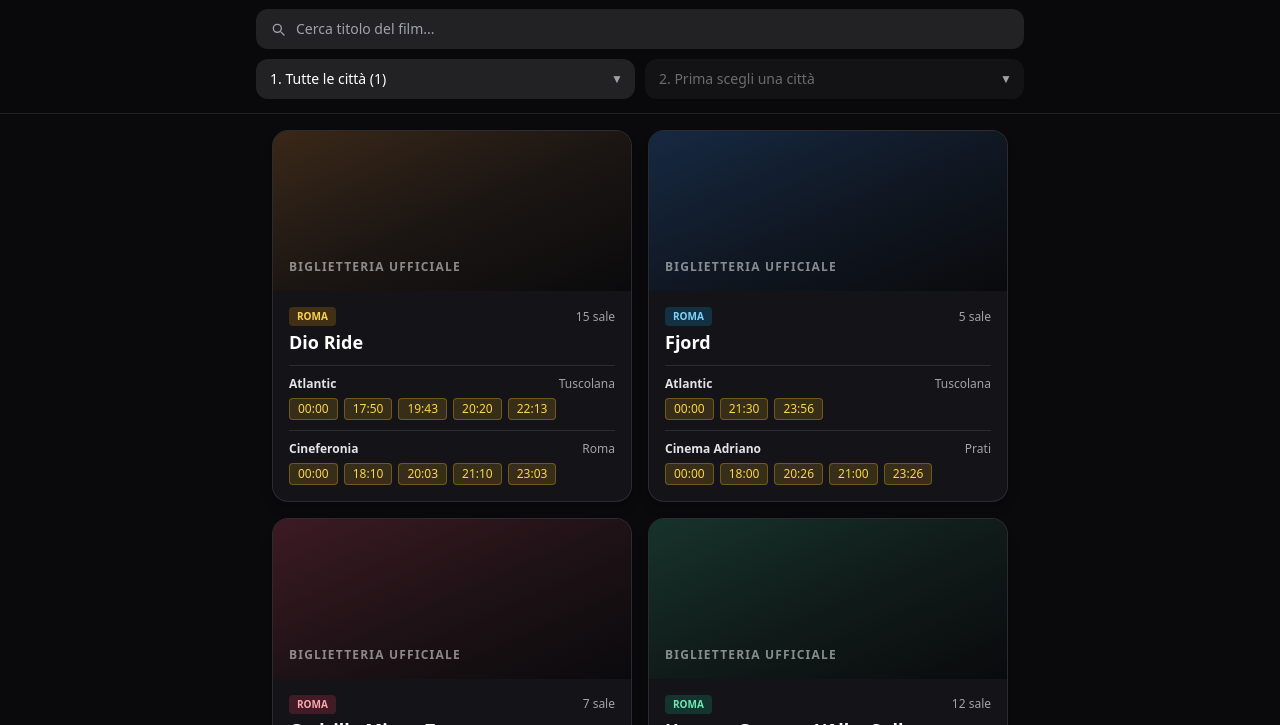
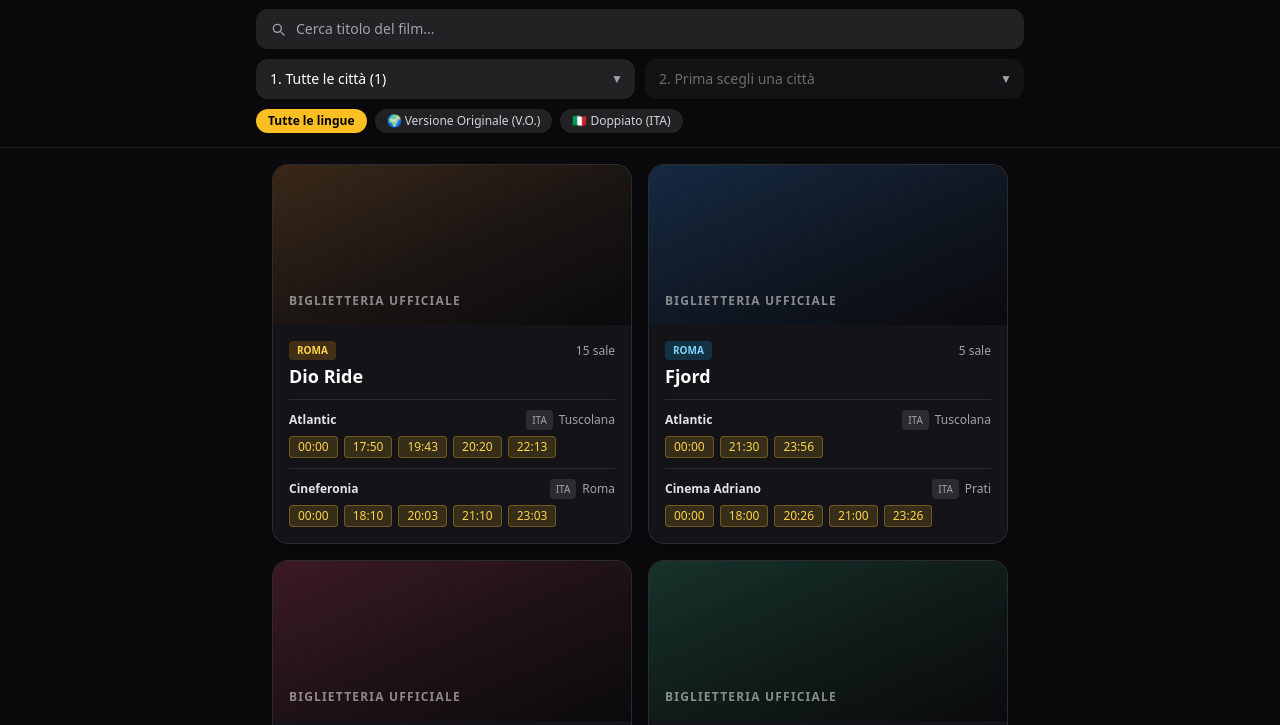
Before and after one commit to pienautomazione/CineApp, a plain HTML site: page index.html in a window 1280 px wide. Shown: the part 75-800 px from the top of the page. Drawn offline with nearby package versions, Linux system fonts and the light colour scheme.

Commit message:
Update index.html

```diff
--- a/index.html
+++ b/index.html
@@ -13,7 +13,7 @@
 </head>
 <body class="min-h-screen pb-24 font-sans antialiased">
 
-  <!-- Header & Ricerca a 3 campi -->
+  <!-- Header & Ricerca a 3 campi + Filtro Lingua -->
   <header class="sticky top-0 z-30 bg-[#0a0a0c]/95 backdrop-blur-md border-b border-white/10 px-4 pt-4 pb-3.5">
     <div class="max-w-3xl mx-auto">
       <div class="flex items-center justify-between mb-3">
@@ -23,7 +23,7 @@
         </div>
         <div class="flex items-center gap-2">
           <button id="resetFiltersBtn" onclick="resetAllFilters()" class="hidden text-xs text-amber-400 hover:underline px-2 py-1">
-            Azzera filtri
+            Azzera
           </button>
           <span id="movieCount" class="text-xs bg-white/10 text-zinc-300 px-2.5 py-1 rounded-full">Caricamento...</span>
         </div>
@@ -42,14 +42,11 @@
           <path stroke-linecap="round" stroke-linejoin="round" stroke-width="2" d="M21 21l-4.35-4.35M17 11A6 6 0 115 11a6 6 0 0112 0z"/>
         </svg>
         <button id="clearTitleBtn" onclick="clearTitle()" class="hidden absolute right-3 top-2.5 text-zinc-400 hover:text-white text-sm">✕</button>
-
-        <!-- Tendina suggerimenti autocompletamento -->
         <div id="titleSuggestions" class="hidden absolute left-0 right-0 top-full mt-1 bg-[#18181f] border border-white/15 rounded-xl shadow-2xl overflow-hidden z-40 max-h-56 overflow-y-auto"></div>
       </div>
 
       <!-- 2. Campo Città + 3. Campo Cinema (dipendente dalla Città) -->
-      <div class="grid grid-cols-1 sm:grid-cols-2 gap-2.5">
-        <!-- Campo Città con menu a tendina -->
+      <div class="grid grid-cols-1 sm:grid-cols-2 gap-2.5 mb-2.5">
         <div class="relative">
           <select
             id="citySelect"
@@ -61,7 +58,6 @@
           <span class="pointer-events-none absolute right-3 top-3 text-zinc-400 text-xs">▼</span>
         </div>
 
-        <!-- Campo Cinema con menu a tendina (attivo solo dopo aver scelto la Città) -->
         <div class="relative">
           <select
             id="cinemaSelect"
@@ -73,6 +69,19 @@
           </select>
           <span class="pointer-events-none absolute right-3 top-3 text-zinc-400 text-xs">▼</span>
         </div>
+      </div>
+
+      <!-- Selettore rapido Lingua: Tutte / Versione Originale / Italiano -->
+      <div class="flex gap-2 overflow-x-auto no-scrollbar">
+        <button onclick="setLangFilter('ALL')" id="langAllBtn" class="px-3 py-1 rounded-full text-xs font-semibold bg-amber-400 text-black transition">
+          Tutte le lingue
+        </button>
+        <button onclick="setLangFilter('OV')" id="langOvBtn" class="px-3 py-1 rounded-full text-xs font-medium bg-white/10 text-zinc-300 hover:bg-white/15 transition">
+          🌍 Versione Originale (V.O.)
+        </button>
+        <button onclick="setLangFilter('ITA')" id="langItaBtn" class="px-3 py-1 rounded-full text-xs font-medium bg-white/10 text-zinc-300 hover:bg-white/15 transition">
+          🇮🇹 Doppiato (ITA)
+        </button>
       </div>
     </div>
   </header>
@@ -103,6 +112,7 @@
 
   <script>
     let allMovies = [];
+    let langFilter = "ALL"; // ALL | OV | ITA
 
     async function loadMovies() {
       try {
@@ -117,6 +127,17 @@
             Impossibile caricare i palinsesti al momento.
           </div>`;
       }
+    }
+
+    function setLangFilter(mode) {
+      langFilter = mode;
+      const activeClass = "px-3 py-1 rounded-full text-xs font-semibold bg-amber-400 text-black transition";
+      const inactiveClass = "px-3 py-1 rounded-full text-xs font-medium bg-white/10 text-zinc-300 hover:bg-white/15 transition";
+
+      document.getElementById("langAllBtn").className = mode === "ALL" ? activeClass : inactiveClass;
+      document.getElementById("langOvBtn").className = mode === "OV" ? activeClass : inactiveClass;
+      document.getElementById("langItaBtn").className = mode === "ITA" ? activeClass : inactiveClass;
+      renderMovies();
     }
 
     function populateCities() {
@@ -142,7 +163,6 @@
         return;
       }
 
-      // Popola il menu a tendina Cinema solo con le sale della città selezionata
       const cinemas = new Set();
       allMovies.forEach(m => (m.screenings || []).forEach(s => {
         if ((s.city || "").trim() === selectedCity && s.cinema) {
@@ -172,10 +192,7 @@
         return;
       }
 
-      const matches = allMovies
-        .filter(m => m.title.toLowerCase().includes(q))
-        .slice(0, 8);
-
+      const matches = allMovies.filter(m => m.title.toLowerCase().includes(q)).slice(0, 8);
       if (!matches.length) {
         box.classList.add("hidden");
         return;
@@ -212,7 +229,18 @@
       document.getElementById("clearTitleBtn").classList.add("hidden");
       document.getElementById("titleSuggestions").classList.add("hidden");
       document.getElementById("citySelect").value = "";
+      setLangFilter("ALL");
       onCityChange();
+    }
+
+    function filterScreenings(screenings, selectedCity, selectedCinema) {
+      return (screenings || []).filter(s => {
+        if (selectedCity && (s.city || "").trim() !== selectedCity) return false;
+        if (selectedCinema && (s.cinema || "").trim() !== selectedCinema) return false;
+        if (langFilter === "OV" && !s.isOV) return false;
+        if (langFilter === "ITA" && s.isOV) return false;
+        return true;
+      });
     }
 
     function renderMovies() {
@@ -220,15 +248,13 @@
       const selectedCity = document.getElementById("citySelect").value;
       const selectedCinema = document.getElementById("cinemaSelect").value;
 
-      const hasFilters = Boolean(titleQuery || selectedCity || selectedCinema);
+      const hasFilters = Boolean(titleQuery || selectedCity || selectedCinema || langFilter !== "ALL");
       document.getElementById("resetFiltersBtn").classList.toggle("hidden", !hasFilters);
 
       const filtered = allMovies.filter(movie => {
-        const screenings = movie.screenings || [];
-        const matchesTitle = !titleQuery || movie.title.toLowerCase().includes(titleQuery);
-        const matchesCity = !selectedCity || screenings.some(s => (s.city || "").trim() === selectedCity);
-        const matchesCinema = !selectedCinema || screenings.some(s => (s.cinema || "").trim() === selectedCinema);
-        return matchesTitle && matchesCity && matchesCinema;
+        if (titleQuery && !movie.title.toLowerCase().includes(titleQuery)) return false;
+        const validScreenings = filterScreenings(movie.screenings, selectedCity, selectedCinema);
+        return validScreenings.length > 0;
       });
 
       document.getElementById("movieCount").textContent = `${filtered.length} film`;
@@ -240,9 +266,8 @@
       }
 
       grid.innerHTML = filtered.map(movie => {
-        let screenings = movie.screenings || [];
-        if (selectedCity) screenings = screenings.filter(s => (s.city || "").trim() === selectedCity);
-        if (selectedCinema) screenings = screenings.filter(s => (s.cinema || "").trim() === selectedCinema);
+        const screenings = filterScreenings(movie.screenings, selectedCity, selectedCinema);
+        const hasAnyOV = screenings.some(s => s.isOV);
 
         const posterHtml = movie.posterUrl
           ? `<div class="relative w-full h-56 bg-zinc-900 overflow-hidden">
@@ -253,11 +278,19 @@
                <span class="text-xs uppercase tracking-widest text-white/50 font-semibold">Biglietteria Ufficiale</span>
              </div>`;
 
-        const cinemasPreview = screenings.slice(0, 2).map(s => `
+        const cinemasPreview = screenings.slice(0, 2).map(s => {
+          const langBadge = s.isOV
+            ? `<span class="px-1.5 py-0.5 rounded bg-sky-500/20 text-sky-300 border border-sky-400/30 text-[10px] font-bold">V.O.</span>`
+            : `<span class="px-1.5 py-0.5 rounded bg-white/10 text-zinc-400 text-[10px] font-medium">ITA</span>`;
+
+          return `
             <div class="mt-2.5 pt-2.5 border-t border-white/10">
-            <div class="flex justify-between items-center text-xs">
-              <span class="font-semibold text-zinc-200 truncate pr-2">${s.cinema}</span>
-              <span class="text-zinc-400 shrink-0">${s.zone || s.city}</span>
+              <div class="flex justify-between items-center text-xs gap-1.5">
+                <span class="font-semibold text-zinc-200 truncate">${s.cinema}</span>
+                <div class="flex items-center gap-1.5 shrink-0">
+                  ${langBadge}
+                  <span class="text-zinc-400">${s.zone || s.city}</span>
+                </div>
               </div>
               <div class="flex flex-wrap gap-1.5 mt-1.5">
                 ${s.times.slice(0, 6).map(t => `
@@ -268,7 +301,8 @@
                 `).join("")}
               </div>
             </div>
-        `).join("");
+          `;
+        }).join("");
 
         return `
           <article onclick="openModal(${movie.id})" class="bg-[#141418] border border-white/10 rounded-2xl overflow-hidden shadow-lg active:scale-[0.99] transition cursor-pointer flex flex-col">
@@ -276,7 +310,10 @@
             <div class="p-4 flex-1 flex flex-col justify-between">
               <div>
                 <div class="flex items-center justify-between gap-2 mb-1">
+                  <div class="flex items-center gap-1.5">
                     <span class="text-[10px] font-bold uppercase px-2 py-0.5 rounded ${movie.accent || 'bg-amber-500/20 text-amber-300'}">${movie.tag || 'ROMA'}</span>
+                    ${hasAnyOV ? `<span class="text-[10px] font-bold uppercase px-2 py-0.5 rounded bg-sky-500/20 text-sky-300">V.O. DISPONIBILE</span>` : ''}
+                  </div>
                   <span class="text-xs text-zinc-400">${screenings.length} ${screenings.length === 1 ? 'sala' : 'sale'}</span>
                 </div>
                 <h2 class="text-lg font-bold text-white leading-snug">${movie.title}</h2>
@@ -294,20 +331,26 @@
 
       const selectedCity = document.getElementById("citySelect").value;
       const selectedCinema = document.getElementById("cinemaSelect").value;
-      let screenings = movie.screenings || [];
-      if (selectedCity) screenings = screenings.filter(s => (s.city || "").trim() === selectedCity);
-      if (selectedCinema) screenings = screenings.filter(s => (s.cinema || "").trim() === selectedCinema);
+      const screenings = filterScreenings(movie.screenings, selectedCity, selectedCinema);
 
       document.getElementById("modalTitle").textContent = movie.title;
       document.getElementById("modalMeta").textContent = `${movie.genre || 'In Sala'} · ${movie.duration || 'Oggi'}`;
       document.getElementById("modalSynopsis").textContent = movie.synopsis || "";
 
       const list = document.getElementById("modalScreenings");
-      list.innerHTML = screenings.map(s => `
+      list.innerHTML = screenings.map(s => {
+        const langBadge = s.isOV
+          ? `<span class="px-2 py-0.5 rounded bg-sky-500/20 text-sky-300 border border-sky-400/30 text-[10px] font-bold">🌍 V.O. · Sub ITA</span>`
+          : `<span class="px-2 py-0.5 rounded bg-white/10 text-zinc-300 text-[10px] font-medium">🇮🇹 Doppiato ITA</span>`;
+
+        return `
           <div class="bg-white/5 border border-white/10 rounded-xl p-3">
-          <div class="flex justify-between items-center mb-2">
+            <div class="flex justify-between items-center mb-2 gap-2">
               <span class="font-semibold text-sm text-white">${s.cinema}</span>
+              <div class="flex items-center gap-1.5 shrink-0">
+                ${langBadge}
                 <span class="text-xs text-zinc-400">${s.zone || s.city}</span>
+              </div>
             </div>
             <div class="flex flex-wrap gap-2">
               ${s.times.map(t => `
@@ -318,7 +361,8 @@
               `).join("")}
             </div>
           </div>
-      `).join("");
+        `;
+      }).join("");
 
       document.getElementById("movieModal").classList.remove("hidden");
     }
@@ -332,7 +376,6 @@
       renderMovies();
     });
 
-    // Chiude la tendina suggerimenti se si tocca fuori
     document.addEventListener("click", (e) => {
       if (!e.target.closest("#titleInput") && !e.target.closest("#titleSuggestions")) {
         document.getElementById("titleSuggestions").classList.add("hidden");
```
Lines whose indentation alone changed are shown as unchanged.
